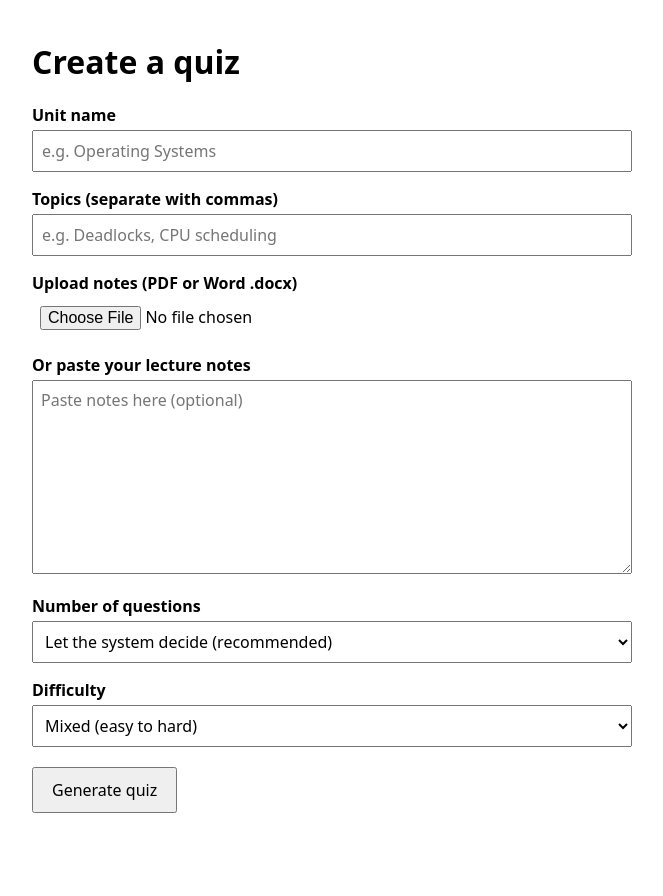
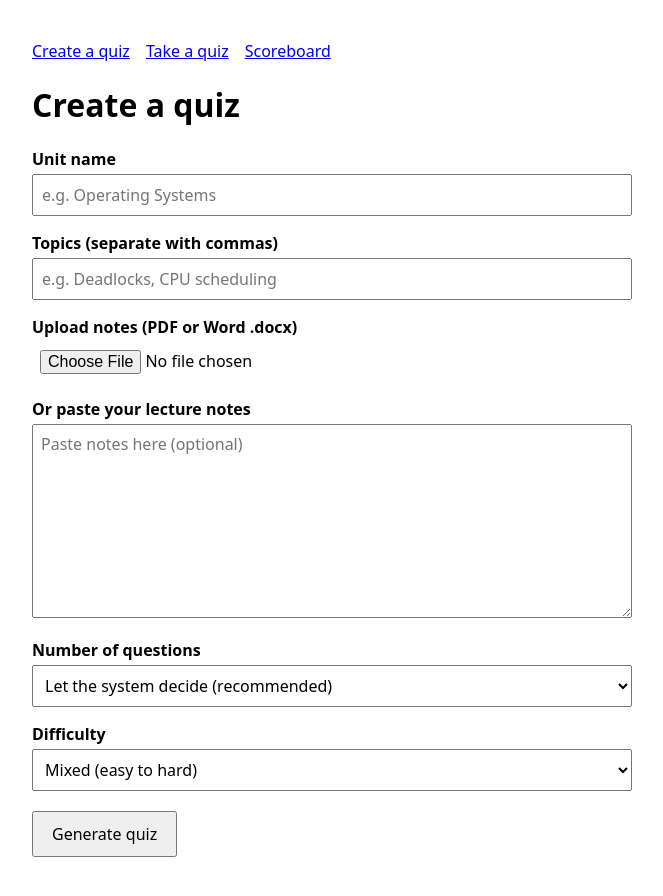
Before and after one commit to Sandra-memz/quiz-app, a website: page public/index.html in a window 1280 px wide. Shown: the whole page, without its empty margins (308-971 px from the left). Before the commit the page ends 853 px from the top, so only its background shows below. Drawn offline with Linux system fonts and the light colour scheme.

Commit message:
Add navigation menu

```diff
--- a/public/index.html
+++ b/public/index.html
@@ -13,6 +13,11 @@
   </style>
 </head>
 <body>
+    <nav style="margin-bottom: 20px; display: flex; gap: 16px; flex-wrap: wrap;">
+    <a href="/">Create a quiz</a>
+    <a href="/take.html">Take a quiz</a>
+    <a href="/results.html">Scoreboard</a>
+  </nav>
   <h1>Create a quiz</h1>
 
   <label>Unit name</label>
```
Also changed, not shown: public/results.html (+5 -0 lines), public/take.html (+5 -0 lines).
